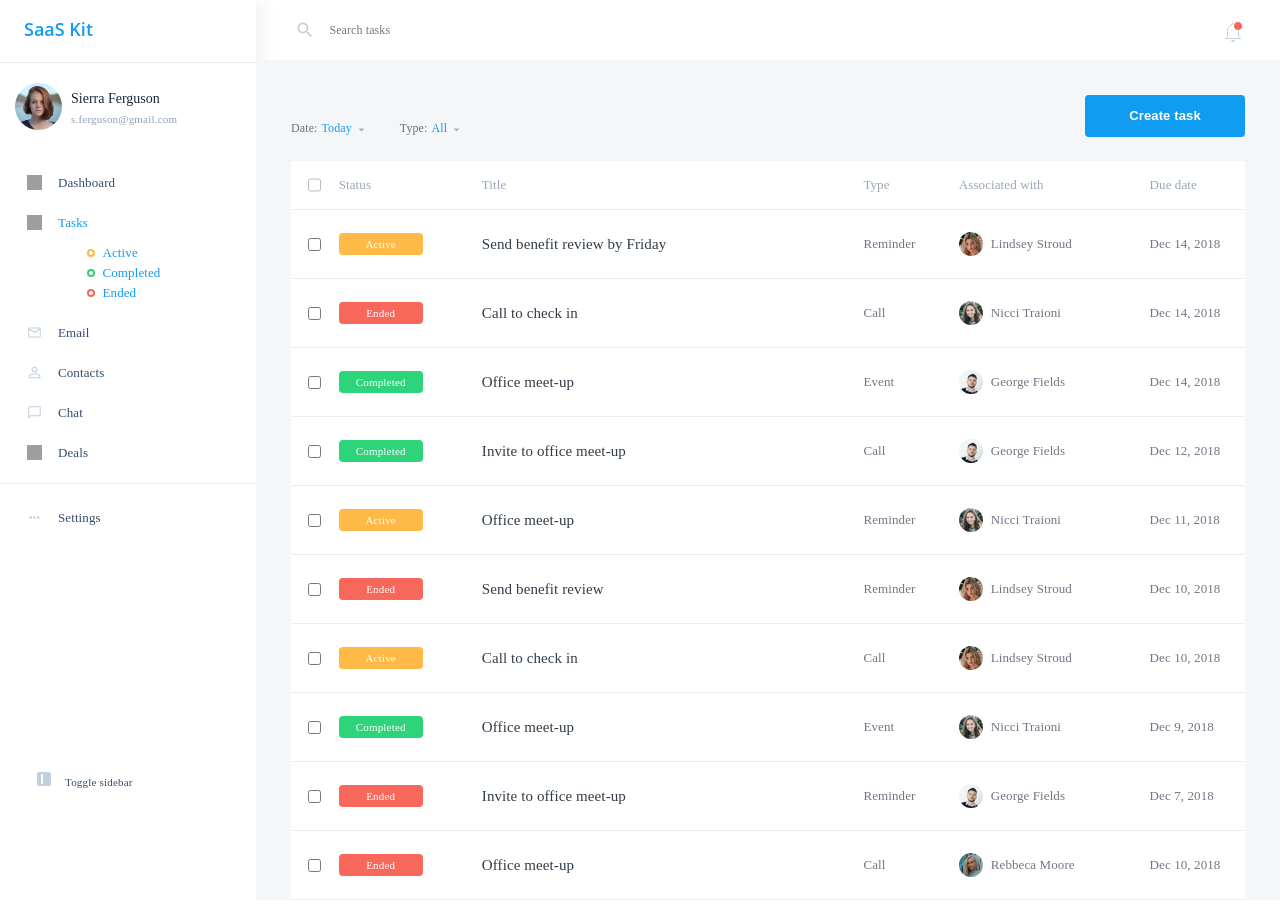
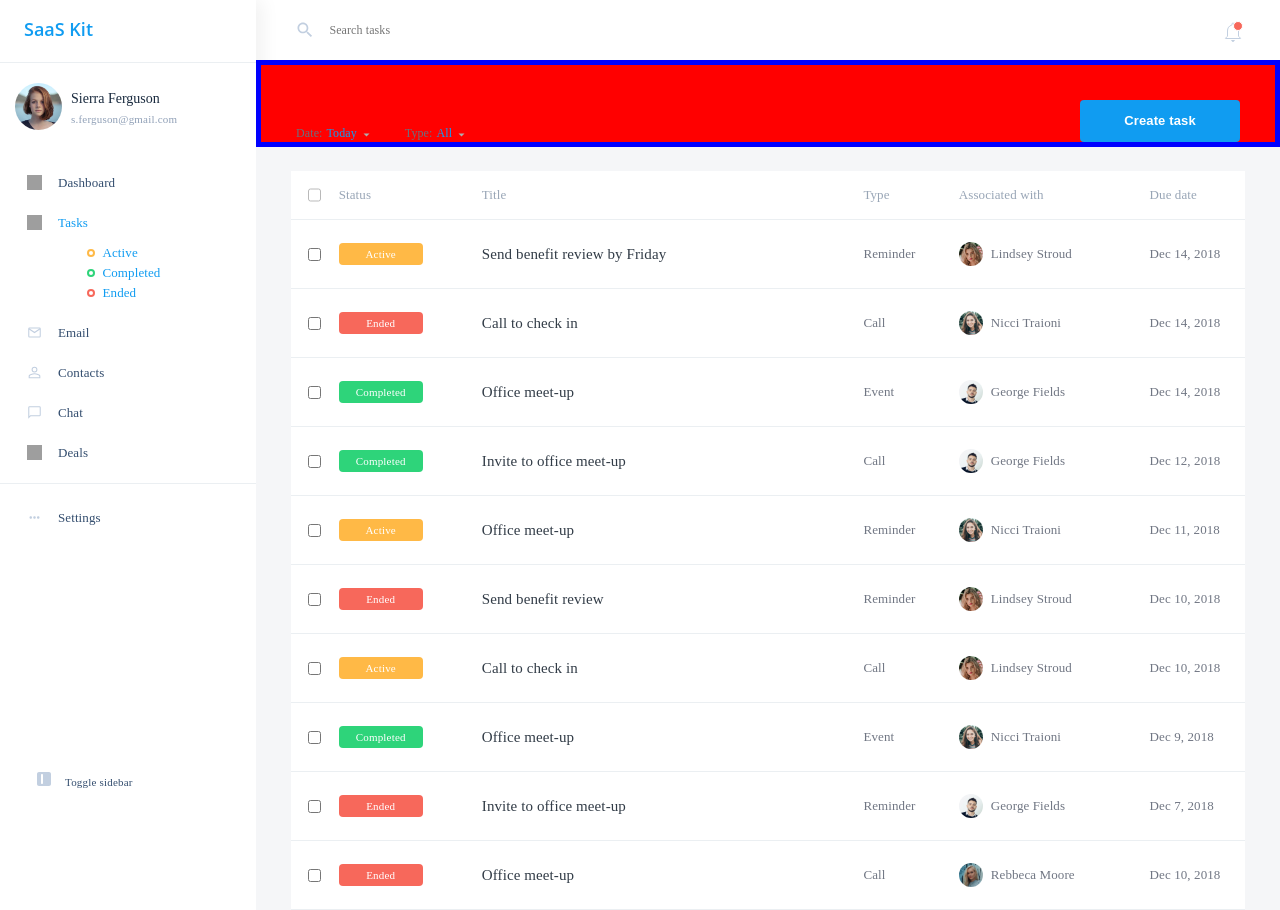
Before and after one commit to chrisfromhood/Saas-UI-Kit-App, a React (Create React App) app: page /tasks in a window 1280 px wide. Built offline with nearby package versions, Linux system fonts and the light colour scheme; grey boxes are pictures that could not be loaded.

Commit message:
Example component

```diff
--- a/src/pages/Tasks/Tasks.js
+++ b/src/pages/Tasks/Tasks.js
@@ -5,6 +5,7 @@ import Searchbar from "../../components/Searchbar";
 
 // HEADER
 import arrowIcon from "../../assets/img/icons/arrow.svg";
+import TasksHeader from "./TasksHeader/TasksHeader";
 
 function Tasks() {
     return (
@@ -17,7 +18,7 @@ function Tasks() {
                 <Sidebar />
 
                 <div className={cs["content"]}>
-                    <div className={cs["header-section"]}>
+                    <TasksHeader className={`${cs["test-class"]} ${cs["test-class-2"]}`}>
                         <div className={cs["sort-feature_wrapper"]}>
                             <div className={cs["sort-feature_date"]}>
                                 <p>
@@ -36,7 +37,7 @@ function Tasks() {
                         <div className={cs["btn-wrapper"]}>
                             <button className={cs["btn-default"]}> Create task</button>
                         </div>
-                    </div>
+                    </TasksHeader>
 
                     <Table />
                 </div>
--- a/src/pages/Tasks/Tasks.module.css
+++ b/src/pages/Tasks/Tasks.module.css
@@ -13,15 +13,15 @@
   grid-area: content;
   background-color: var(--color-background-gray);
 
-    .header-section {
-      width: 100%;
-      display: flex;
-      align-items: flex-end;
-      justify-content: space-between;
-      margin-bottom: 2.4rem;
+  .test-class {
+    background: red;
+  }
+
+  .test-class-2 {
+    border: 5px solid blue;
+  }
 
   .sort-feature_wrapper {
-        justify-content: space-between;
     .sort-feature_date,
     .sort-feature_type {
       display: inline-block;
@@ -54,9 +54,8 @@
       }
     }
   }
-    }
+
   .btn-wrapper {
-
     .btn-default {
       display: inline-block;
       height: 4.2rem;
--- /dev/null
+++ b/src/pages/Tasks/TasksHeader/TasksHeader.js
@@ -0,0 +1,11 @@
+import cs from "./TasksHeader.module.css";
+
+function TasksHeader({children, className}) {
+  return (
+    <div className={`${className} ${cs["header-section"]}`}>
+      {children}
+    </div>
+  )
+}
+
+export default TasksHeader;
--- /dev/null
+++ b/src/pages/Tasks/TasksHeader/TasksHeader.module.css
@@ -0,0 +1,7 @@
+.header-section {
+  width: 100%;
+  display: flex;
+  align-items: flex-end;
+  justify-content: space-between;
+  margin-bottom: 2.4rem;
+}
```
Lines whose indentation alone changed are shown as unchanged.
